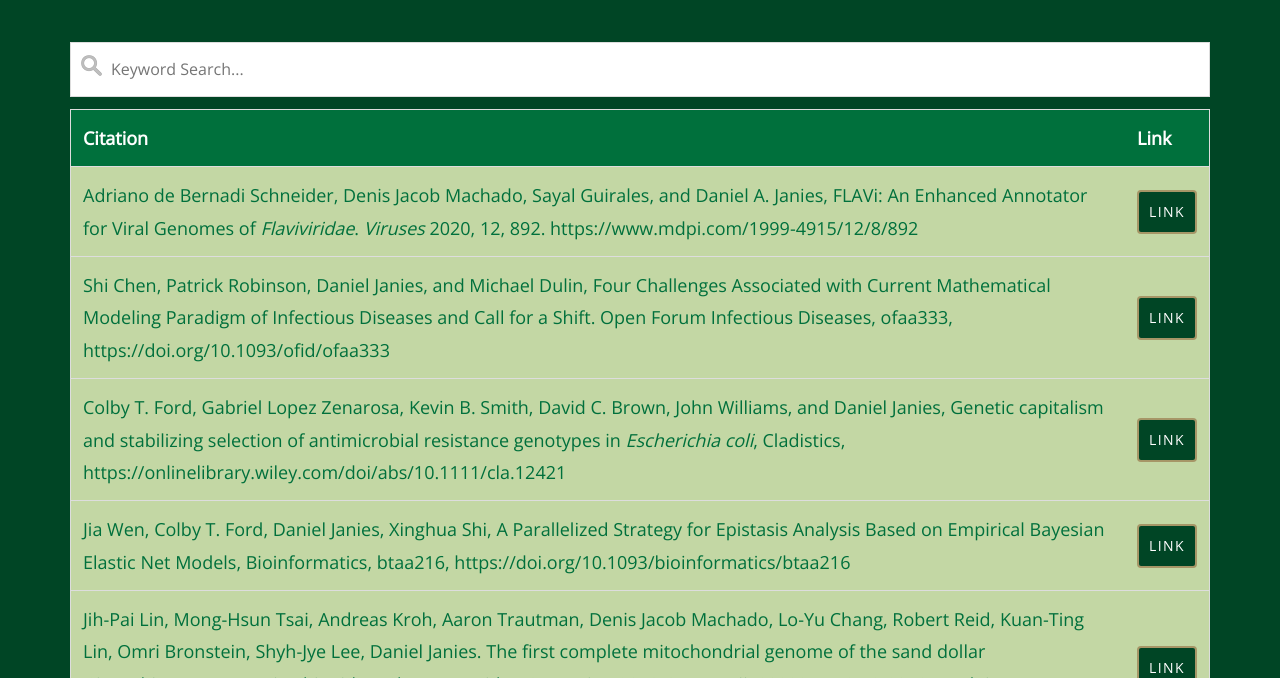
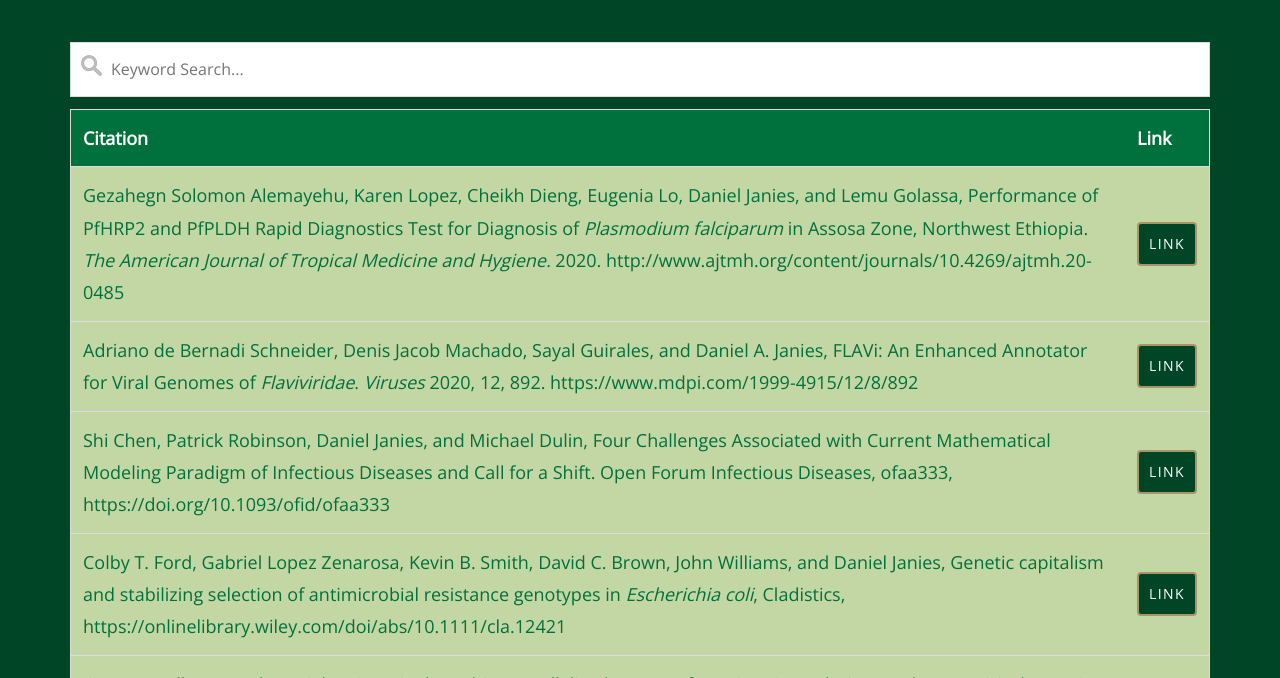
Before and after one commit to janieslab/janieslab.github.io, a website: page research.html in a window 1280 px wide. Shown: the part 422-1100 px from the top of the page. Drawn offline with nearby package versions, Linux system fonts and the light colour scheme; files whose address does not match are found by name.

Commit message:
Update research.html

```diff
--- a/research.html
+++ b/research.html
@@ -114,6 +114,12 @@
 	   <tr class="header">
          <th style="width:90% text-align: left;">Citation</th>
          <th style="width:10% text-align: center;">Link</th>
+  </tr>
+  <tr>
+	<td>Gezahegn Solomon Alemayehu, Karen Lopez, Cheikh Dieng, Eugenia Lo, Daniel Janies, and Lemu Golassa, Performance of PfHRP2 and PfPLDH Rapid Diagnostics Test for Diagnosis of <i>Plasmodium falciparum</i> in Assosa Zone, Northwest Ethiopia. <i>The American Journal of Tropical Medicine and Hygiene.</i> 2020. http://www.ajtmh.org/content/journals/10.4269/ajtmh.20-0485
+	</td>
+   <td><a href="http://www.ajtmh.org/content/journals/10.4269/ajtmh.20-0485" target="_blank" class="btn btn-primary">Link</a>
+   </td>
   </tr>
   <tr>
 	<td>Adriano de Bernadi Schneider, Denis Jacob Machado, Sayal Guirales, and Daniel A. Janies, FLAVi: An Enhanced Annotator for Viral Genomes of <i>Flaviviridae</i>. <i>Viruses</i> 2020, 12, 892. https://www.mdpi.com/1999-4915/12/8/892
```
